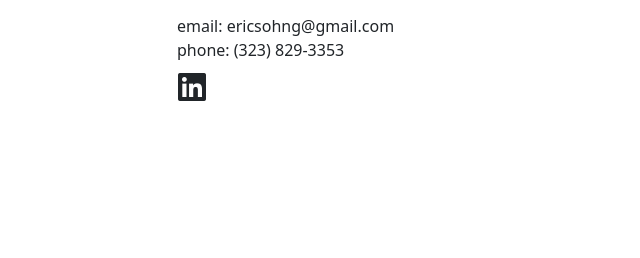
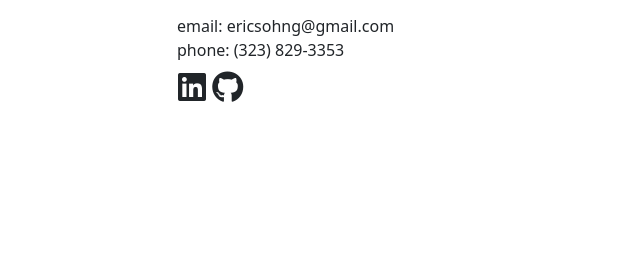
Before and after one commit to bossamboi/PersonalPage, a plain HTML site: page index.html in a window 1280 px wide. Shown: the part 1162-1420 px from the top of the page, 0-640 px from the left. Drawn offline with nearby package versions, Linux system fonts and the light colour scheme.

Commit message:
add button link to github profile

```diff
--- a/index.html
+++ b/index.html
@@ -107,6 +107,13 @@
               rel="noopener noreferrer"
               ><span class="fa-brands fa-linkedin fa-2x"></span
             ></a>
+            <a
+              class="btn btn-social-icon btn-github p-0"
+              href="https://github.com/bossamboi"
+              target="_blank"
+              rel="noopener noreferrer"
+              ><span class="fa-brands fa-github fa-2x"></span
+            ></a>
           </div>
         </div>
         <div class="col-md-5 mt-sm-3 mt-md-0">
```
